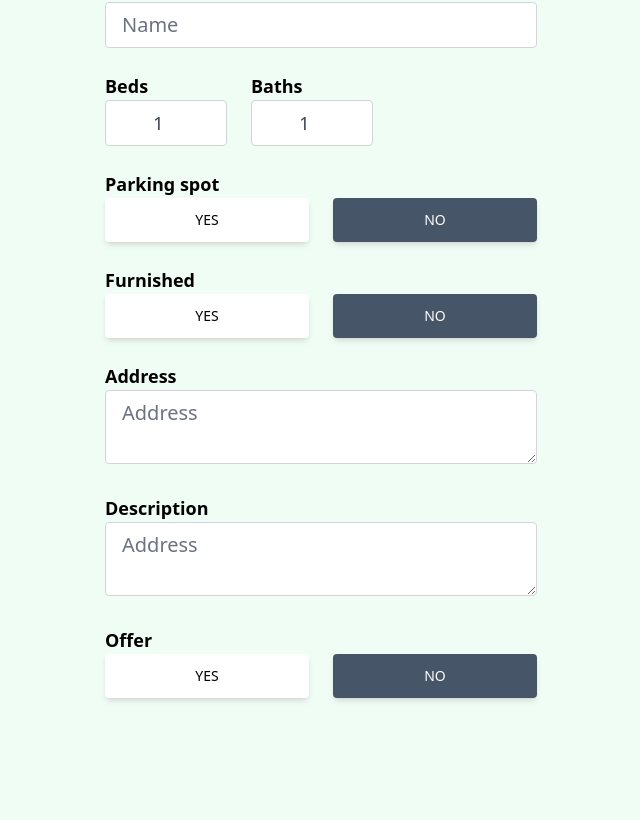
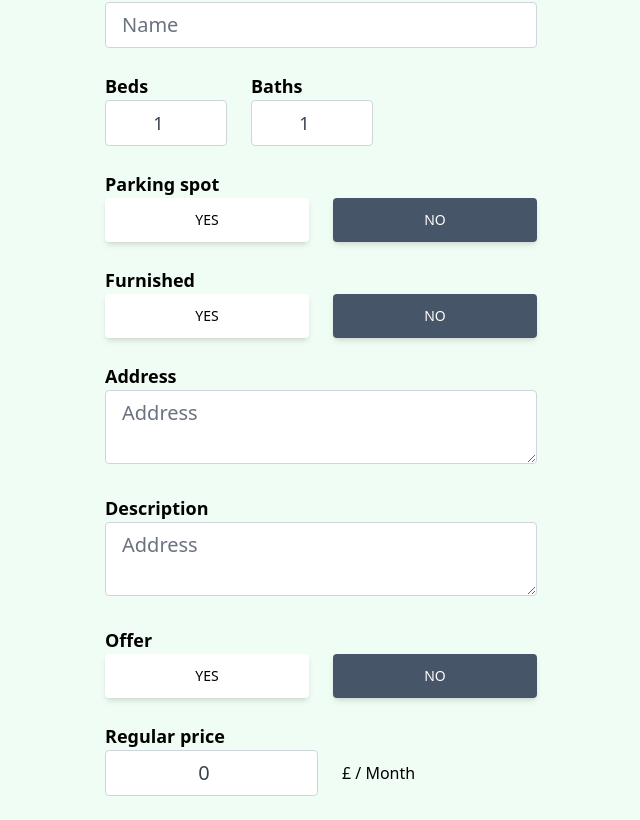
Before and after one commit to Ilie1985/realtor_reactjs, a React (Create React App) app: page /create-listing in a window 1280 px wide. Shown: the part 254-1074 px from the top of the page, without its empty margins (319-959 px from the left). Before the commit the page ends 976 px from the top, so only its background shows below. Built offline with nearby package versions, Linux system fonts and the light colour scheme; no server answers.

Commit message:
regular price input UI in create listing page

```diff
--- a/src/pages/CreateListing.js
+++ b/src/pages/CreateListing.js
@@ -11,6 +11,7 @@ const CreateListing = () => {
     address: "",
     description: "",
     offer: false,
+    regularPrice: 0,
   });
   const {
     type,
@@ -22,6 +23,7 @@ const CreateListing = () => {
     address,
     description,
     offer,
+    regularPrice,
   } = formData;
   const onChange = () => {};
 
@@ -206,6 +208,28 @@ const CreateListing = () => {
             No
           </button>
         </div>
+        <div className="flex items-center mb-6">
+          <div>
+            <p className="text-lg font-semibold">Regular price</p>
+            <div className="flex w-full justify-center items-center space-x-6">
+              <input
+                type="number"
+                id="regularPrice"
+                value={regularPrice}
+                onChange={onChange}
+                min="50"
+                max="400000000"
+                required
+                className="w-full px-4 py-2 text-xl text-gray-700 bg-white border border-gray-300 rounded transition duration-150 ease-in-out focus:text-gray-700 focus:bg-white focus:border-slate-600 text-center"
+              />
+              {type === "rent" && (
+                <div>
+                  <p className="text-md w-full whitespace-nowrap ">£ / Month</p>
+                </div>
+              )}
+            </div>
+          </div>
+        </div>
       </form>
     </main>
   );
```
